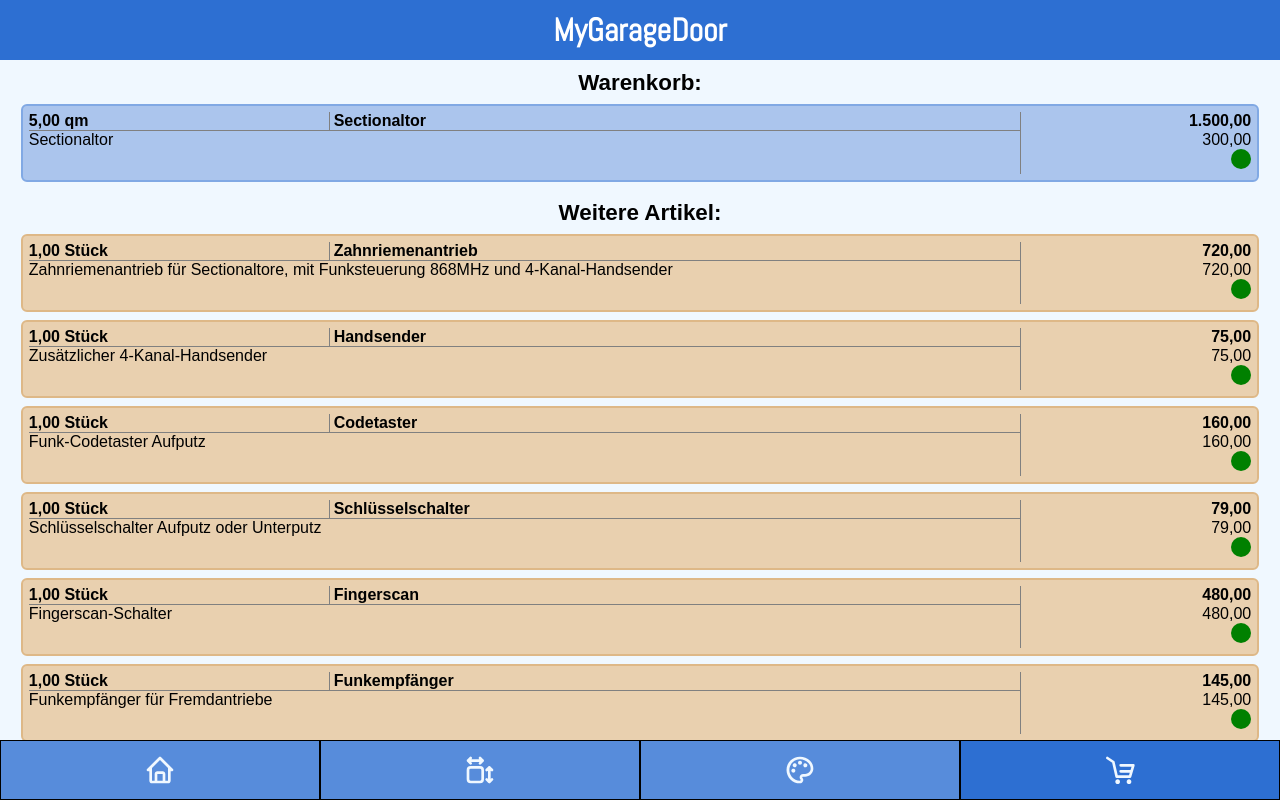
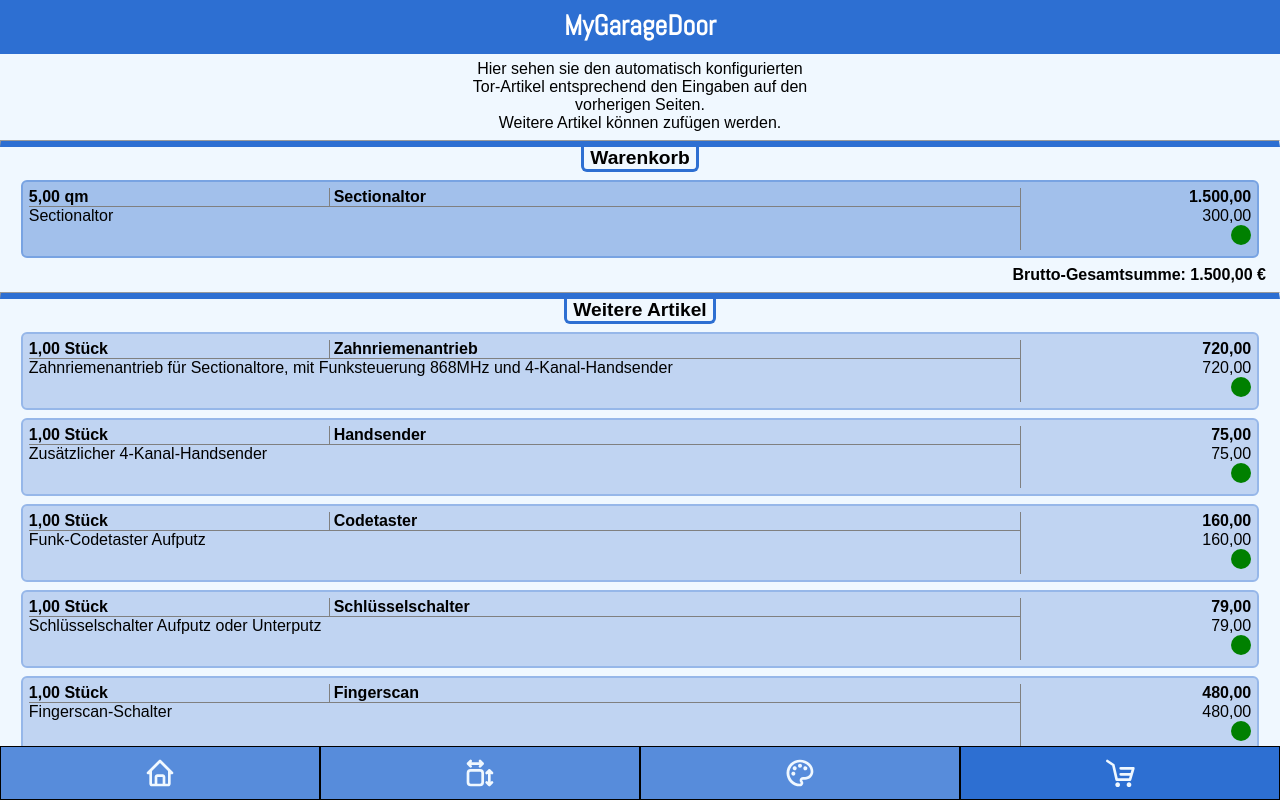
Before and after one commit to FrankOelsch/capstone-project, a React (Create React App) app: page /cart in a window 1280 px wide. Shown: the top 800 px of the page. Built offline with nearby package versions, Linux system fonts and the light colour scheme.

Commit message:
sum with reduce and edit ui-ux

```diff
--- a/src/components/Footer.js
+++ b/src/components/Footer.js
@@ -27,14 +27,14 @@
   position: fixed;
   bottom: 0;
   width: 100%;
-  height: 60px;
+  height: 54px;
   background-color: hsl(216, 65%, 50%);
   color: white;
   z-index: 2;
 `;
 
 const StyledNav = styled.nav`
-  width: 100%;
+  height: 100%;
   display: flex;
   justify-content: center;
   align-items: center;
@@ -42,10 +42,11 @@
 `;
 
 const StyledNavLink = styled(NavLink)`
-  height: 60px;
-  padding: 13px;
+  display: flex;
+  justify-content: center;
+  align-items: center;
+  height: 100%;
   width: 25%;
-  text-align: center;
   background-color: hsl(216, 65%, 60%);
   text-decoration: none;
   border: black solid 1px;
--- a/src/components/Header.js
+++ b/src/components/Header.js
@@ -12,8 +12,8 @@
   position: fixed;
   top: 0;
   width: 100%;
-  height: 60px;
-  padding: 10px;
+  height: 54px;
+  padding: 8px;
   background-color: hsl(216, 65%, 50%);
   color: white;
   z-index: 2;
@@ -21,6 +21,6 @@
 
 const StyledH1 = styled.h1`
   font-family: "Abel", sans-serif;
-  font-size: 32px;
+  font-size: 28px;
   text-align: center;
 `;
--- a/src/components/Item.js
+++ b/src/components/Item.js
@@ -81,19 +81,18 @@
     "desc desc unitprice"
     "desc desc actions";
   justify-content: stretch;
-  font-size: 1em;
   margin: 8px;
   padding: 6px;
   background-color: ${(prop) =>
-    prop.variante === true ? "hsl(216, 65%, 80%)" : "hsl(34, 57%, 80%)"};
+    prop.variante === true ? "hsl(216, 65%, 78%)" : "hsl(216, 65%, 85%)"};
   border-radius: 6px;
   border-style: solid;
   border-width: 2px;
   border-color: ${(prop) =>
-    prop.variante === true ? "hsl(216, 65%, 70%)" : "hsl(34, 57%, 70%)"};
+    prop.variante === true ? "hsl(216, 65%, 68%)" : "hsl(216, 65%, 75%)"};
 
   :hover {
-    border-color: black;
+    border-color: hsl(216, 65%, 50%);
   }
 `;
 
--- a/src/pages/Cart.js
+++ b/src/pages/Cart.js
@@ -6,7 +6,7 @@
 import { UserContext } from "../UserContext";
 import { ShopItems } from "../data/Items";
 import ReactModal from "react-modal";
-import { getSquareMeters } from "../utils/helper";
+import { getLocaleStringFromNumber, getSquareMeters } from "../utils/helper";
 
 const customStyles = {
   overlay: {
@@ -127,11 +127,28 @@
     setModalIsOpen(false);
   }
 
+  const getSum = () => {
+    const sum = filteredCartItems.reduce(
+      (total, curr) => total + curr.price * curr.quantity,
+      0
+    );
+    return getLocaleStringFromNumber(sum);
+  };
+
   return (
     <>
       <Header />
       <Container>
-        <StyledH2>Warenkorb:</StyledH2>
+        <StyledTopP>
+          Hier sehen sie den automatisch konfigurierten
+          <br /> Tor-Artikel entsprechend den Eingaben auf den <br />
+          vorherigen Seiten. <br />
+          Weitere Artikel können zufügen werden.
+        </StyledTopP>
+
+        <StyledHr />
+
+        <StyledH2>Warenkorb</StyledH2>
         <StyledSection>
           {filteredCartItems.map((item) => (
             <Item
@@ -169,7 +186,10 @@
           <button onClick={closeModal}>Zurück</button>
         </ReactModal>
 
-        <StyledH2>Weitere Artikel:</StyledH2>
+        <StyledSumP>{"Brutto-Gesamtsumme: " + getSum() + " €"}</StyledSumP>
+        <StyledHr />
+
+        <StyledH2>Weitere Artikel</StyledH2>
         <StyledSection>
           {filteredShopItems.map((item) => (
             <Item
@@ -190,7 +210,7 @@
 const Container = styled.div`
   height: 100%;
   min-height: 100vh;
-  padding: 60px 0;
+  padding: 54px 0;
   display: flex;
   flex-direction: column;
   flex-wrap: nowrap;
@@ -201,8 +221,13 @@
 
 const StyledH2 = styled.h2`
   font-family: Arial, Helvetica, sans-serif;
-  font-size: 1.4em;
-  margin-top: 10px;
+  font-size: 1.2em;
+  margin-top: 0px;
+  padding: 0 6px;
+  border-radius: 0px 0px 6px 6px;
+  border-bottom: 3px solid hsl(216, 65%, 50%);
+  border-left: 3px solid hsl(216, 65%, 50%);
+  border-right: 3px solid hsl(216, 65%, 50%);
 `;
 
 const StyledH3 = styled.h3`
@@ -220,3 +245,24 @@
   font-size: 1em;
   color: black;
 `;
+
+const StyledTopP = styled.p`
+  font-family: Arial, Helvetica, sans-serif;
+  font-size: 1em;
+  margin-top: 6px;
+`;
+
+const StyledSumP = styled.p`
+  font-family: Arial, Helvetica, sans-serif;
+  font-size: 1em;
+  font-weight: bold;
+  text-align: right;
+  align-self: flex-end;
+  margin-right: 14px;
+`;
+
+const StyledHr = styled.hr`
+  width: 100%;
+  border-bottom: 6px solid hsl(216, 65%, 50%);
+  margin-top: 8px;
+`;
```
